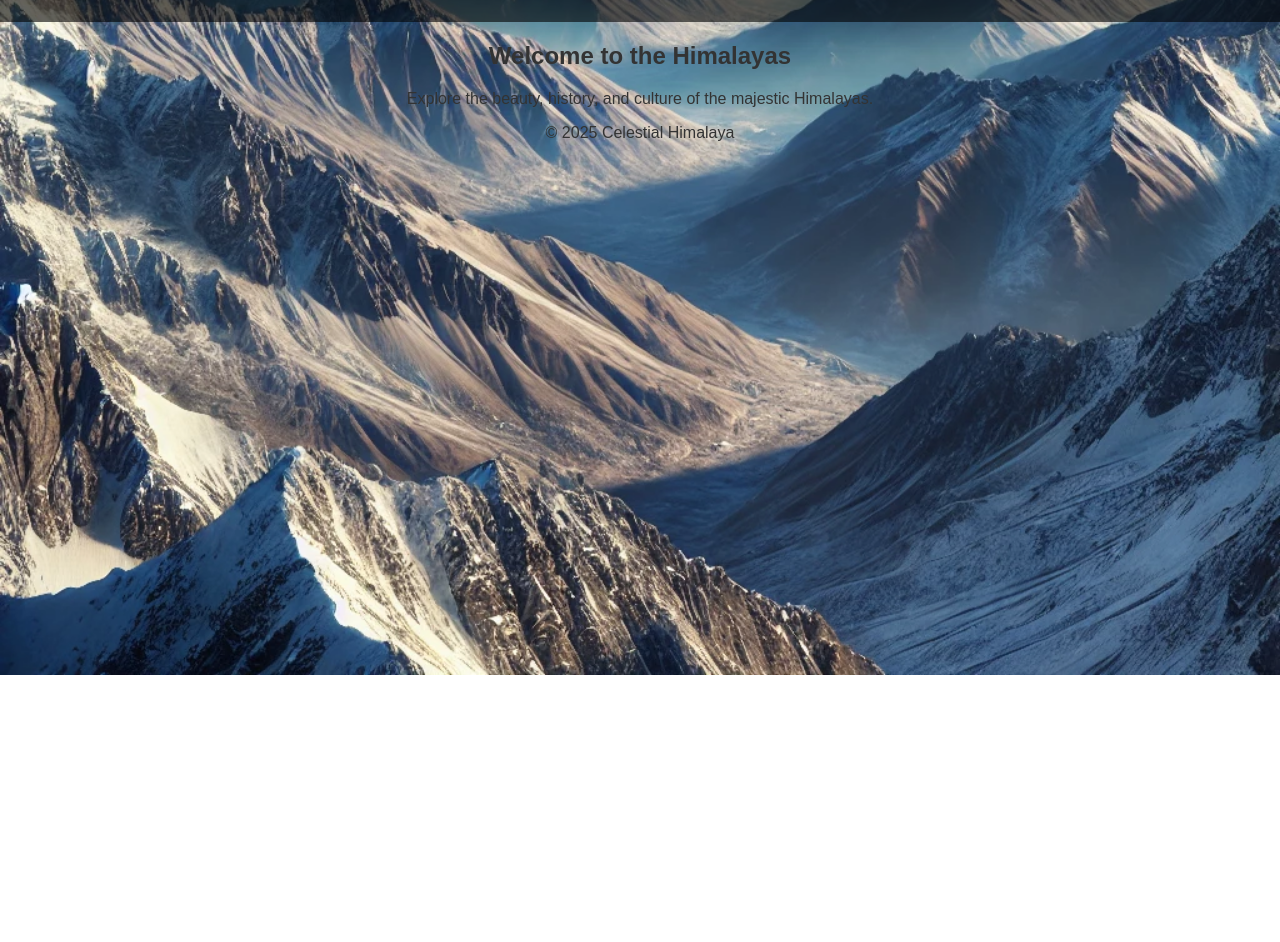
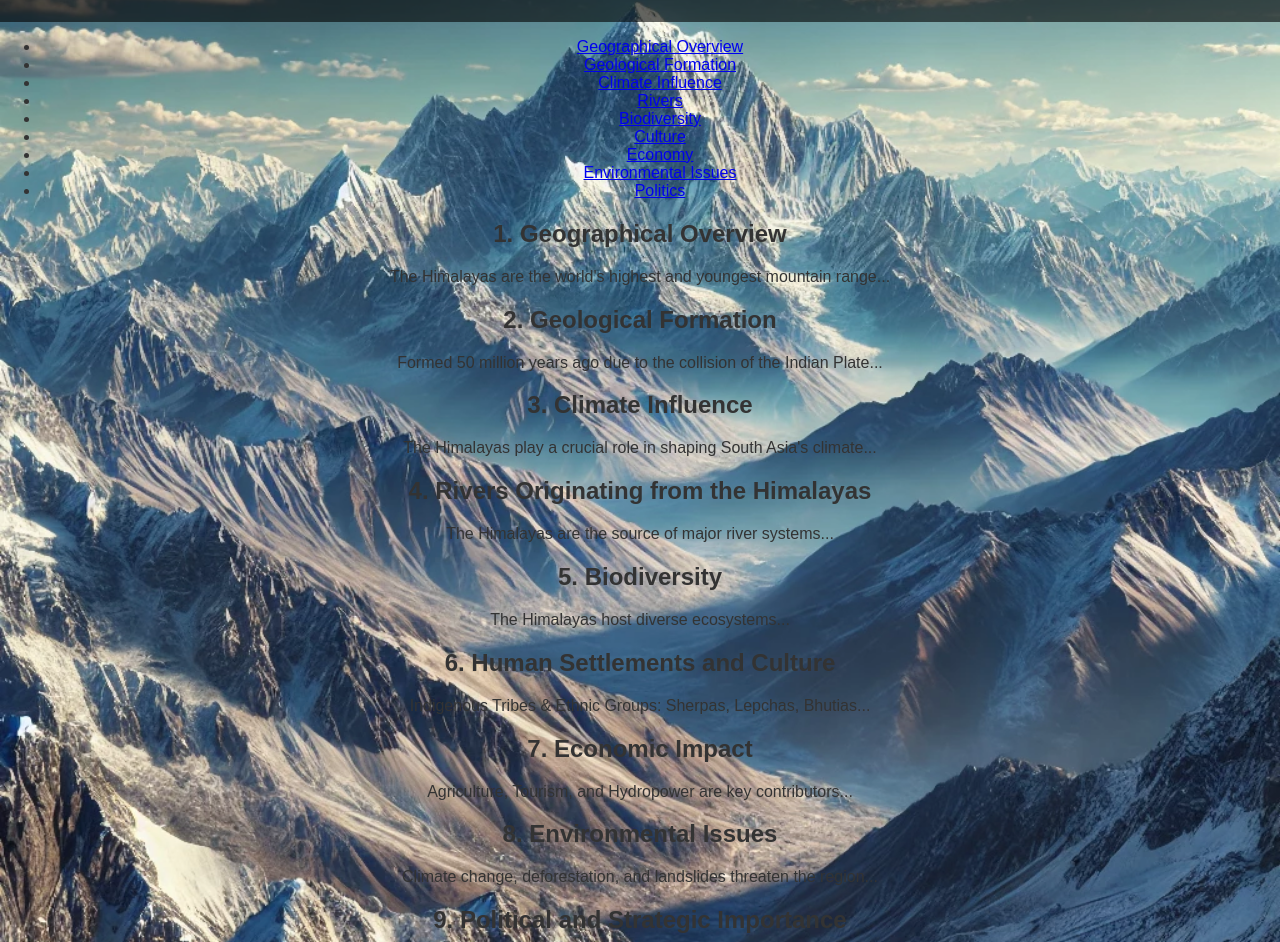
Before and after one commit to devansh23092009/Celestial-Himalaya-, a plain HTML site: page index.html in a window 1280 px wide. Shown: the part 88-1030 px from the top of the page. Before the commit the page ends 800 px from the top, so only its background shows below. Drawn offline with Linux system fonts and the light colour scheme; files that its build step writes are made by us from their sources; files whose address does not match are found by name.

Commit message:
Update index.html

```diff
--- a/index.html
+++ b/index.html
@@ -15,10 +15,64 @@
         </label>
     </header>
 
+    <nav>
+        <ul>
+            <li><a href="#overview">Geographical Overview</a></li>
+            <li><a href="#formation">Geological Formation</a></li>
+            <li><a href="#climate">Climate Influence</a></li>
+            <li><a href="#rivers">Rivers</a></li>
+            <li><a href="#biodiversity">Biodiversity</a></li>
+            <li><a href="#culture">Culture</a></li>
+            <li><a href="#economy">Economy</a></li>
+            <li><a href="#issues">Environmental Issues</a></li>
+            <li><a href="#politics">Politics</a></li>
+        </ul>
+    </nav>
+
     <main class="fade-in">
-        <section>
-            <h2>Welcome to the Himalayas</h2>
-            <p>Explore the beauty, history, and culture of the majestic Himalayas.</p>
+        <section id="overview">
+            <h2>1. Geographical Overview</h2>
+            <p>The Himalayas are the world's highest and youngest mountain range...</p>
+        </section>
+
+        <section id="formation">
+            <h2>2. Geological Formation</h2>
+            <p>Formed 50 million years ago due to the collision of the Indian Plate...</p>
+        </section>
+
+        <section id="climate">
+            <h2>3. Climate Influence</h2>
+            <p>The Himalayas play a crucial role in shaping South Asia's climate...</p>
+        </section>
+
+        <section id="rivers">
+            <h2>4. Rivers Originating from the Himalayas</h2>
+            <p>The Himalayas are the source of major river systems...</p>
+        </section>
+
+        <section id="biodiversity">
+            <h2>5. Biodiversity</h2>
+            <p>The Himalayas host diverse ecosystems...</p>
+        </section>
+
+        <section id="culture">
+            <h2>6. Human Settlements and Culture</h2>
+            <p>Indigenous Tribes & Ethnic Groups: Sherpas, Lepchas, Bhutias...</p>
+        </section>
+
+        <section id="economy">
+            <h2>7. Economic Impact</h2>
+            <p>Agriculture, Tourism, and Hydropower are key contributors...</p>
+        </section>
+
+        <section id="issues">
+            <h2>8. Environmental Issues</h2>
+            <p>Climate change, deforestation, and landslides threaten the region...</p>
+        </section>
+
+        <section id="politics">
+            <h2>9. Political and Strategic Importance</h2>
+            <p>Border conflicts, military presence, and trade routes...</p>
         </section>
     </main>
 
@@ -28,4 +82,4 @@
 
     <script src="js/script.js"></script>
 </body>
-</html>
+                                                                                          </html>
```
